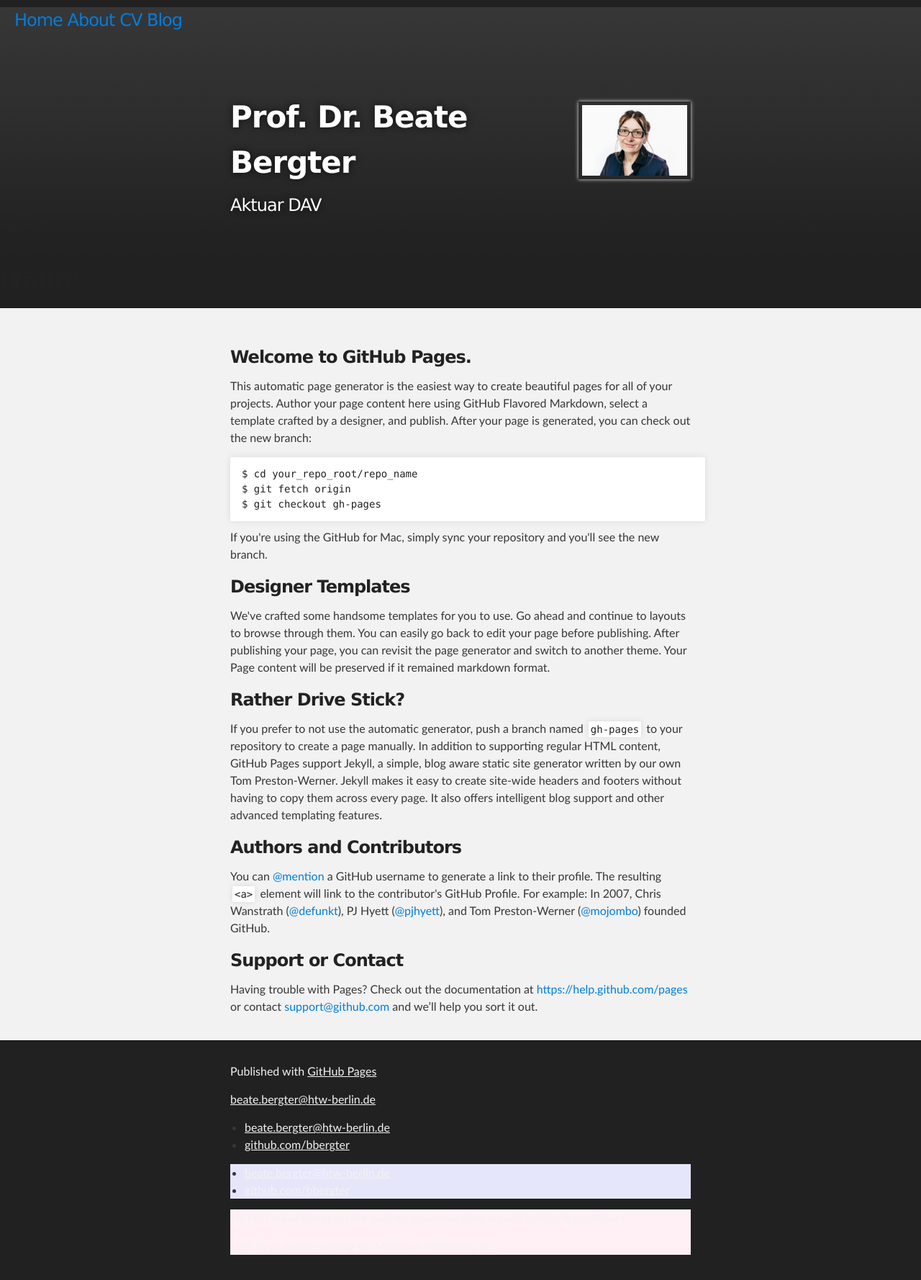
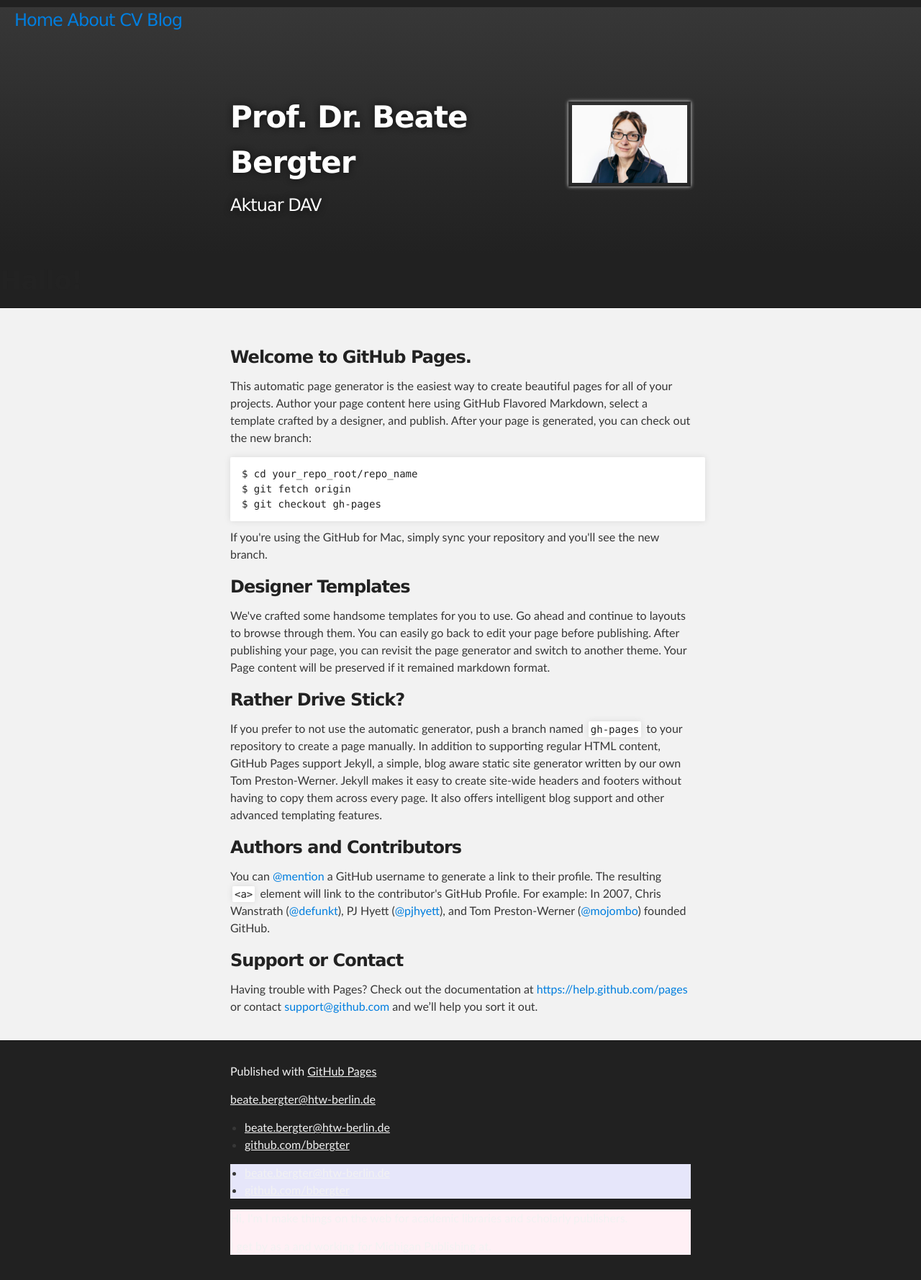
Before and after one commit to bbergter/bbergter, a Jekyll site: the page index.html, which Jekyll copies as it is, in a window 1280 px wide. Shown: the whole page at 72% size. Built offline with Jekyll 4.4.1, drawn with Linux system fonts in a browser that asks for light colours.

Commit message:
Update index.html

```diff
--- a/index.html
+++ b/index.html
@@ -40,7 +40,7 @@
         <header class="inner">
 
 
-        <img alt="moi" src="moi.jpg" height="98" align="right" hspace="100" width="146">
+        <img alt="moi" src="moi.jpg" height="108" align="right" hspace="100" width="160">
 
           <h1 id="project_title">Prof. Dr. Beate Bergter</h1>
           <h2 id="project_tagline">Aktuar DAV</h2>
```
